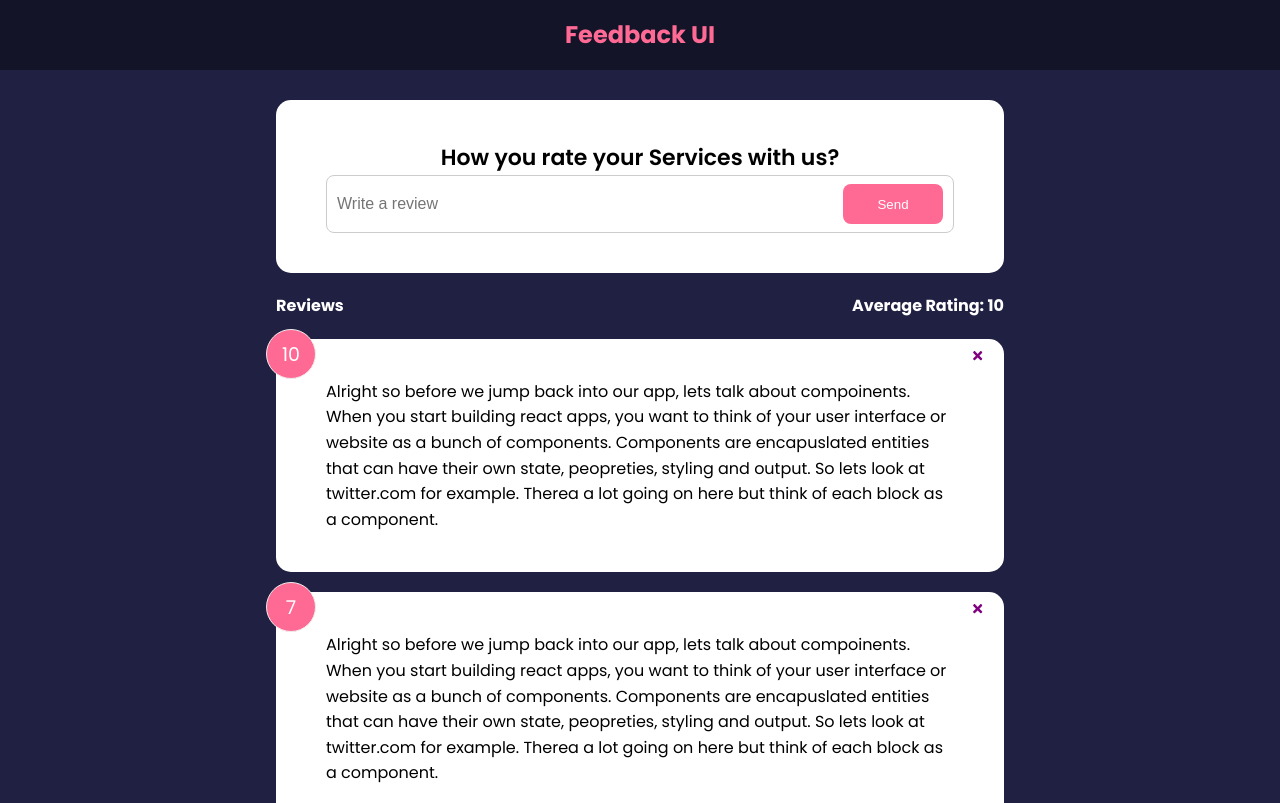
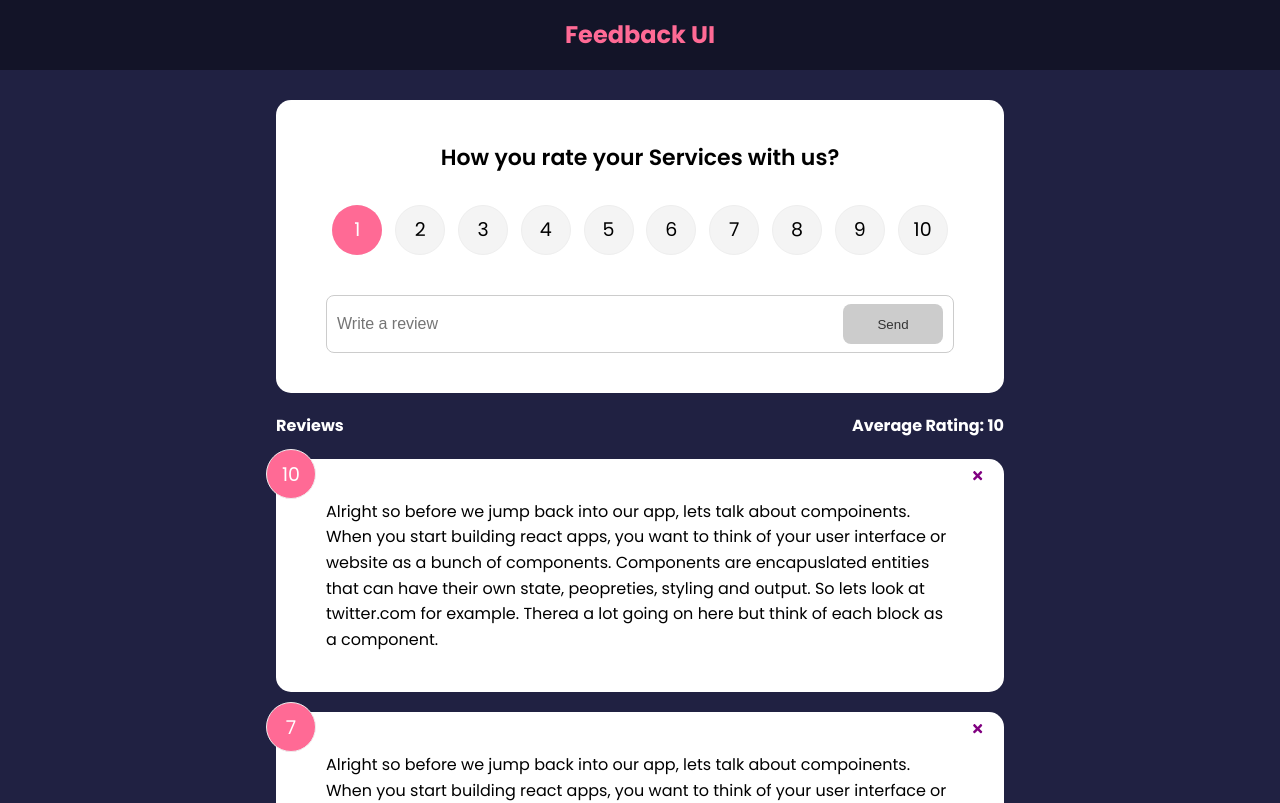
Before and after one commit to likeam/feedback-app, a React (Create React App) app: page / in a window 1280 px wide. Shown: the top 803 px of the page. Built offline with nearby package versions, Linux system fonts and the light colour scheme.

Commit message:
Add Feed back

```diff
--- a/package.json
+++ b/package.json
@@ -10,6 +10,7 @@
     "react-dom": "^18.2.0",
     "react-icons": "^4.4.0",
     "react-scripts": "5.0.1",
+    "uuid": "^8.3.2",
     "web-vitals": "^2.1.4"
   },
   "scripts": {
--- a/src/App.js
+++ b/src/App.js
@@ -1,3 +1,4 @@
+import { v4 as uuidv4 } from "uuid"
 import { useState } from "react"
 import Header from "./components/Header"
 import FeedbackList from "./components/FeedbackList"
@@ -10,6 +11,11 @@
 
     const [feedback, setFeedback] = useState(FeedbackData)
 
+    const addFeedback = (newFeedback) => {
+        newFeedback.id = uuidv4()
+        setFeedback([newFeedback, ...feedback])
+    }
+
     const deleteFeedback = (id) => {
         if(window.confirm('Are You Soure You Want to Delete?'))
             setFeedback(feedback.filter((item) => item.id !== id ))
@@ -20,7 +26,7 @@
         <>
             <Header/>
             <div className="container">
-                <FeedbackForm />
+                <FeedbackForm  handleAdd={addFeedback} />
                 <FeedbackStats feedback = {feedback} />
                 <FeedbackList  feedback = {feedback}   handleDelete =  {deleteFeedback}  />
             </div>
--- a/src/components/FeedbackForm.jsx
+++ b/src/components/FeedbackForm.jsx
@@ -1,23 +1,58 @@
 import { useState } from "react"
 import Card from "./shared/Card"
 import Button from "./shared/Button"
+import RatingSelect from "./RatingSelect"
 
-function FeedbackForm ()  {
+function FeedbackForm ({handleAdd})  {
     const [text, setText] = useState('')
+    const [rating, setRating] = useState(10)
+    const [btnDisabled, setBtndisabled] = useState(true)
+    const [message, setMessage] = useState('')
 
     const handleTextChange = (e) => {
+
+        if(text === ''){
+            setBtndisabled(true)
+            setMessage(null)
+        }else if(text !== '' && text.trim().length <= 10){
+            setBtndisabled(true)
+            setMessage('Text must be less than 10 Chraters')
+        }else{
+            setBtndisabled(false)
+            setMessage(null)
+        }
+
+
+
         setText(e.target.value);
+    }
+
+    const handleSubmit = (e) => {
+
+
+
+        e.preventDefault()
+
+        if(text.trim().length > 10){
+            const newFeedback = {
+                text,
+                rating,
+            }
+            handleAdd(newFeedback)
+            setText('')
+        }
     }
 
     return (
         <Card>
-            <form >
+            <form onSubmit={handleSubmit} >
                 <h2> How you rate your Services with us?</h2>
-                {/* {@todo - rating select components} */}
+                <RatingSelect select={(rating) => setRating(rating)} />
                 <div className="input-group">
                     <input onChange={handleTextChange} type="text" placeholder="Write a review " value={text} />
-                    <Button type="submit" version='secondary'>Send</Button>
+                    <Button type="submit" version='secondary' isDisabled= {btnDisabled}>Send</Button>
                 </div>
+                {message && <div className="message">{message}</div>}
             </form>
         </Card>
     )
--- /dev/null
+++ b/src/components/RatingSelect.jsx
@@ -0,0 +1,117 @@
+import {useState} from 'react'
+
+function RatingSelect({select}) {
+
+    const [selected, setSelected] = useState(1)
+    const handleChange = (e) => {
+        setSelected( +e.currentTarget.value)
+        select(+e.currentTarget.value)
+    }
+
+    return (
+        <ul className='rating'>
+            <li>
+                <input type="radio"
+                    id='num1'
+                    name='rating'
+                    value='1'
+                    onChange={handleChange}
+                    checked = {selected === 1}
+                    />
+                <label htmlFor="num1">1</label>
+            </li>
+            <li>
+                <input type="radio"
+                    id='num2'
+                    name='rating'
+                    value='2'
+                    onChange={handleChange}
+                    checked = {selected === 2}
+                    />
+                <label htmlFor="num2">2</label>
+            </li>
+            <li>
+                <input type="radio"
+                    id='num3'
+                    name='rating'
+                    value='3'
+                    onChange={handleChange}
+                    checked = {selected === 3}
+                    />
+                <label htmlFor="num3">3</label>
+            </li>
+            <li>
+                <input type="radio"
+                    id='num4'
+                    name='rating'
+                    value='4'
+                    onChange={handleChange}
+                    checked = {selected === 4}
+                    />
+                <label htmlFor="num4">4</label>
+            </li>
+            <li>
+                <input type="radio"
+                    id='num5'
+                    name='rating'
+                    value='5'
+                    onChange={handleChange}
+                    checked = {selected === 5}
+                    />
+                <label htmlFor="num5">5</label>
+            </li>
+            <li>
+                <input type="radio"
+                    id='num6'
+                    name='rating'
+                    value='6'
+                    onChange={handleChange}
+                    checked = {selected === 6}
+                    />
+                <label htmlFor="num6">6</label>
+            </li>
+            <li>
+                <input type="radio"
+                    id='num7'
+                    name='rating'
+                    value='7'
+                    onChange={handleChange}
+                    checked = {selected === 7}
+                    />
+                <label htmlFor="num7">7</label>
+            </li>
+            <li>
+                <input type="radio"
+                    id='num8'
+                    name='rating'
+                    value='8'
+                    onChange={handleChange}
+                    checked = {selected === 8}
+                    />
+                <label htmlFor="num8">8</label>
+            </li>
+            <li>
+                <input type="radio"
+                    id='num9'
+                    name='rating'
+                    value='9'
+                    onChange={handleChange}
+                    checked = {selected === 9}
+                    />
+                <label htmlFor="num9">9</label>
+            </li>
+            <li>
+                <input type="radio"
+                    id='num10'
+                    name='rating'
+                    value='10'
+                    onChange={handleChange}
+                    checked = {selected === 10}
+                    />
+                <label htmlFor="num10">10</label>
+            </li>
+        </ul>
+    )
+}
+
+export default RatingSelect
```
Also changed, not shown: 1 other file (tests, documents, lock files or other folders).
